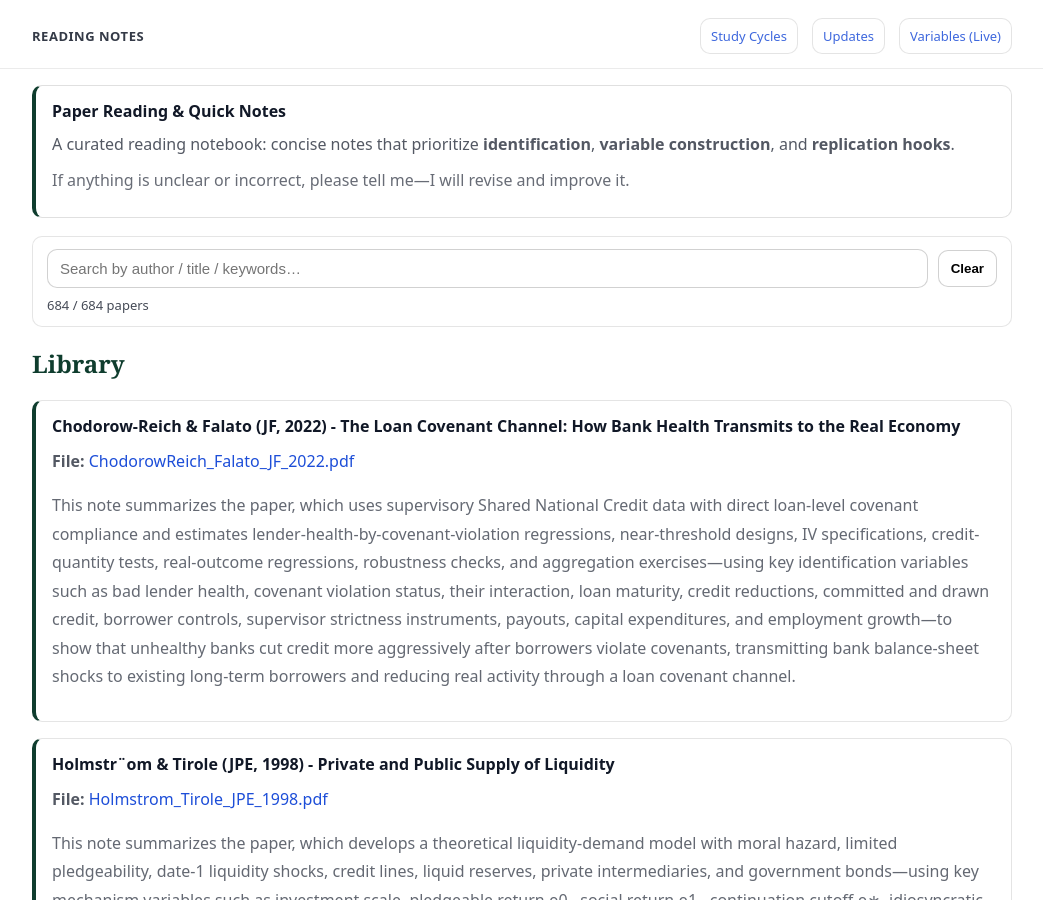
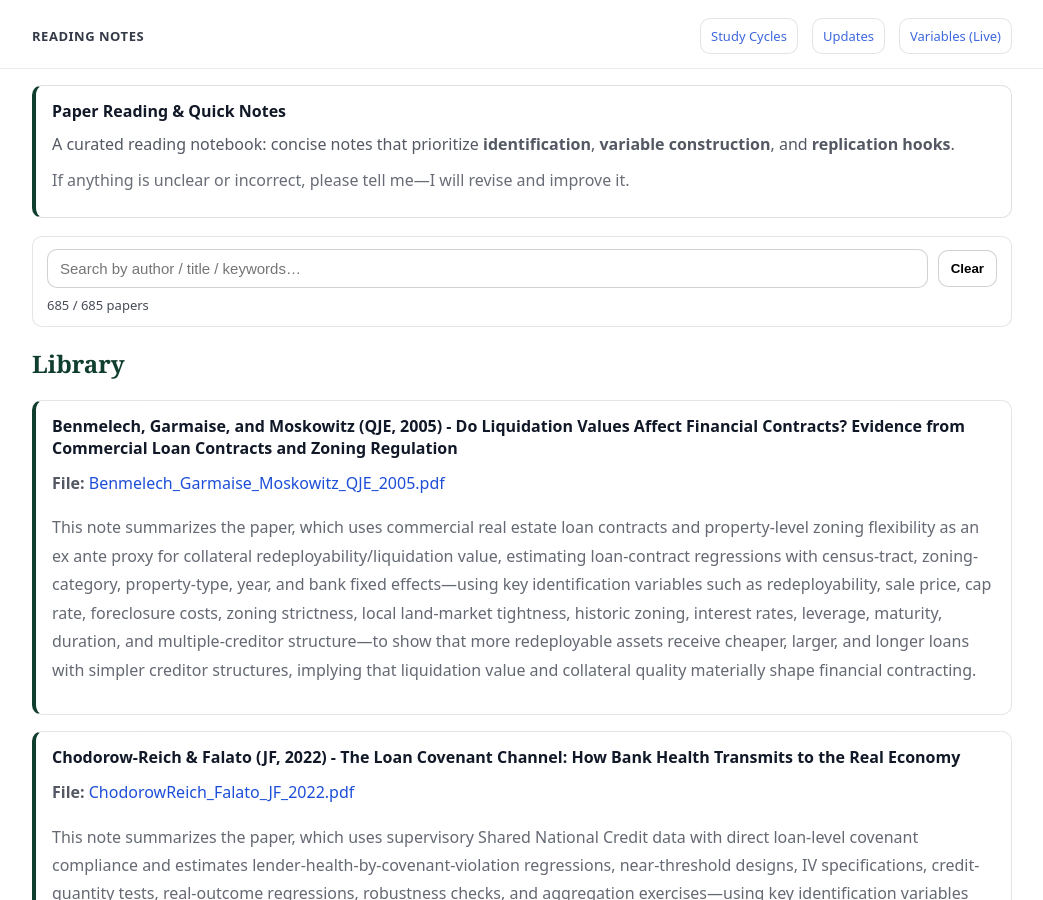
Before and after one commit to yaxinzn/study-archive, a Jekyll site: the page built from reading/index.md, in a window 1280 px wide and 900 px high. Shown: the whole window, without its empty margins (118-1161 px from the left). Built offline with Jekyll 4.4.1, drawn with Linux system fonts in a browser that asks for light colours.

Commit message:
Reading: add/update Benmelech_Garmaise_Moskowitz_QJE_2005.pdf

```diff
--- a/_data/reading.yml
+++ b/_data/reading.yml
@@ -1,3 +1,7 @@
+- title: "Benmelech, Garmaise, and Moskowitz (QJE, 2005) - Do Liquidation Values Affect Financial Contracts? Evidence from Commercial Loan Contracts and Zoning Regulation"
+  file: "Benmelech_Garmaise_Moskowitz_QJE_2005.pdf"
+  desc: "This note summarizes the paper, which uses commercial real estate loan contracts and property-level zoning flexibility as an ex ante proxy for collateral redeployability/liquidation value, estimating loan-contract regressions with census-tract, zoning-category, property-type, year, and bank fixed effects—using key identification variables such as redeployability, sale price, cap rate, foreclosure costs, zoning strictness, local land-market tightness, historic zoning, interest rates, leverage, maturity, duration, and multiple-creditor structure—to show that more redeployable assets receive cheaper, larger, and longer loans with simpler creditor structures, implying that liquidation value and collateral quality materially shape financial contracting."
+
 - title: "Chodorow-Reich & Falato (JF, 2022) - The Loan Covenant Channel: How Bank Health Transmits to the Real Economy"
   file: "ChodorowReich_Falato_JF_2022.pdf"
   desc: "This note summarizes the paper, which uses supervisory Shared National Credit data with direct loan-level covenant compliance and estimates lender-health-by-covenant-violation regressions, near-threshold designs, IV specifications, credit-quantity tests, real-outcome regressions, robustness checks, and aggregation exercises—using key identification variables such as bad lender health, covenant violation status, their interaction, loan maturity, credit reductions, committed and drawn credit, borrower controls, supervisor strictness instruments, payouts, capital expenditures, and employment growth—to show that unhealthy banks cut credit more aggressively after borrowers violate covenants, transmitting bank balance-sheet shocks to existing long-term borrowers and reducing real activity through a loan covenant channel."
```
Also changed, not shown: 1 other file.
